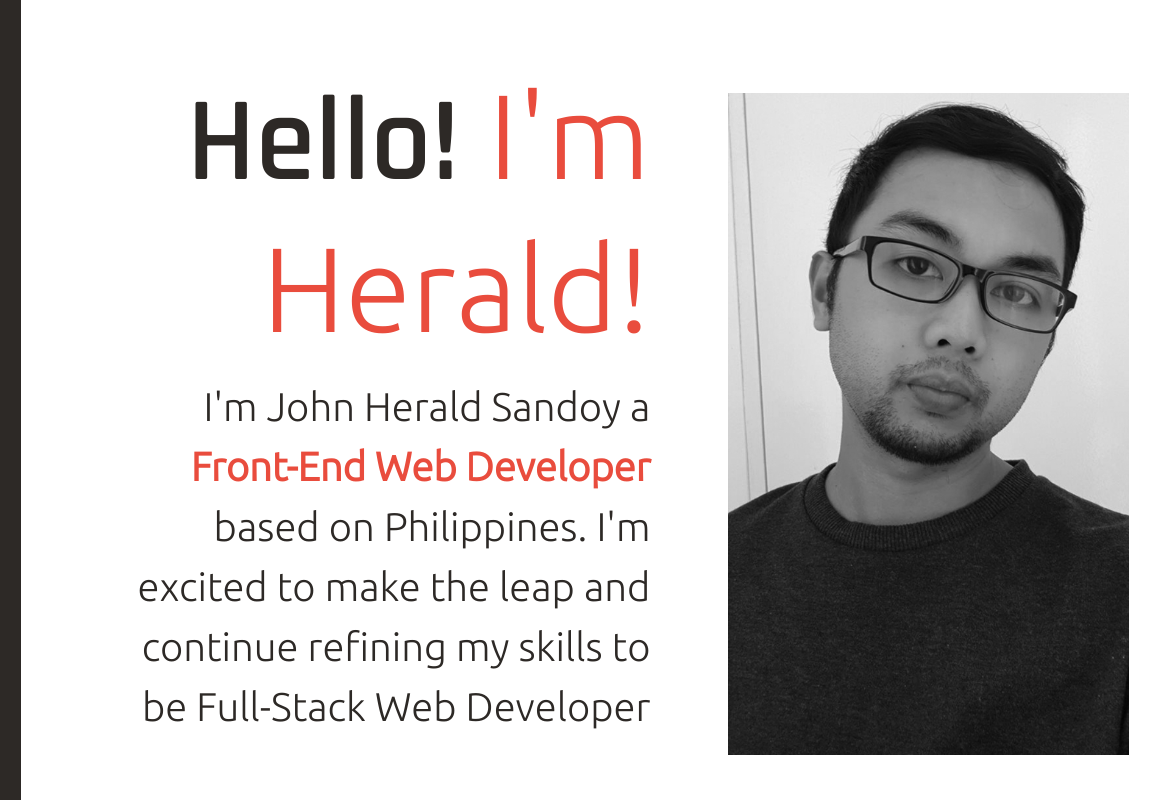
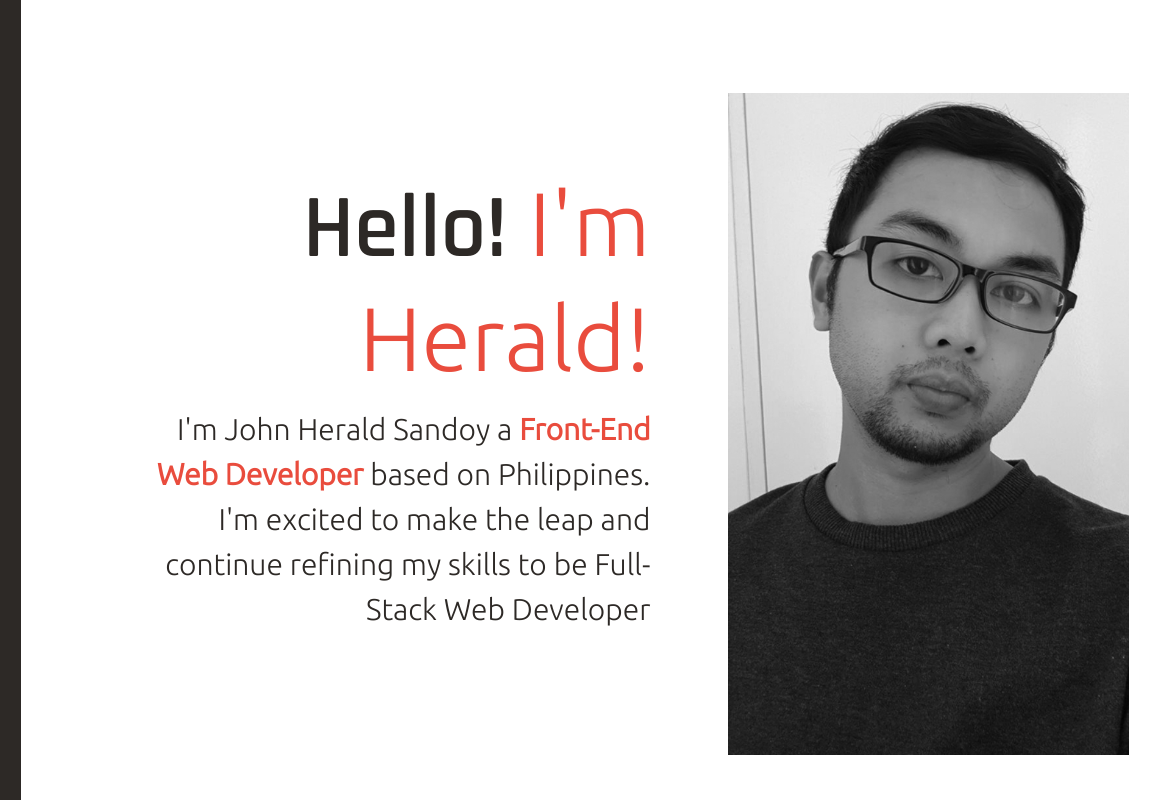
Before and after one commit to heraldsandoy/webportfolio, a plain HTML site: page index.html in a window 1280 px wide. Shown: the full height of the page, 127-1280 px from the left. Drawn offline with nearby package versions, Linux system fonts and the light colour scheme.

Commit message:
Update style.css

```diff
--- a/assets/styles/style.css
+++ b/assets/styles/style.css
@@ -50,12 +50,12 @@
 
 #intro h1 {
 	font-family: 'Rajdhani', sans-serif;
-	font-size: 120px;
+	font-size: 90px;
 }
 
 #intro p {
-	font-size: 40px;
-	width: 95%;
+    font-size: 30px;
+    width: 95%;
     margin: 0 0 0 auto;
 }
 
```
